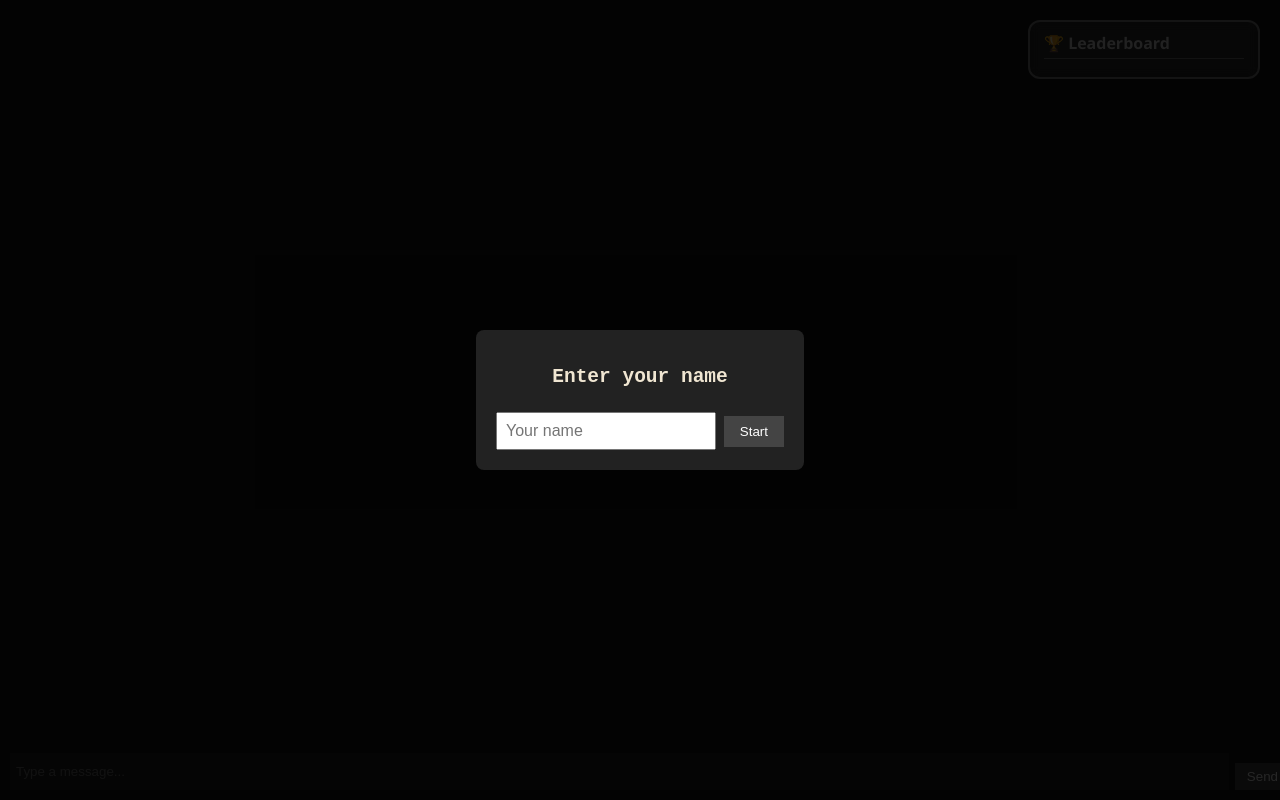
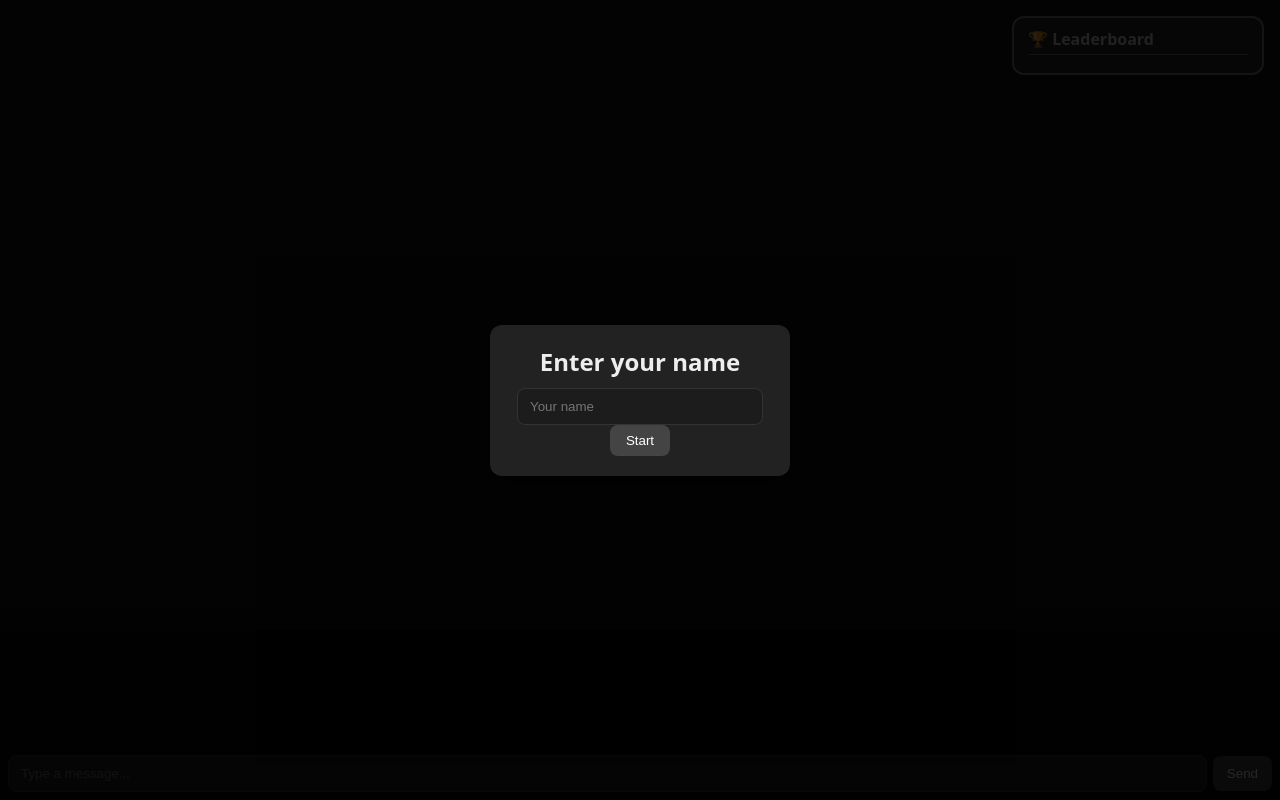
Before and after one commit to Rsho11/multiplayer-game, a website: page public/index.html in a window 1280 px wide. Drawn offline with nearby package versions, Linux system fonts and the light colour scheme; no server answers.

Commit message:
Update style.css

```diff
--- a/public/style.css
+++ b/public/style.css
@@ -1,152 +1,201 @@
-
-body {
-    font-family: monospace;
-    background-color: #1a1a1a;
-    color: #f0e6d2;
-    margin: 0;
-    padding: 20px;
-}
-#room {
-    max-width: 600px;
-    margin: auto;
-    padding: 20px;
-    background-color: #2e2e2e;
-    border-radius: 10px;
-}
-button {
-    padding: 10px 20px;
-    background-color: #444;
-    color: white;
-    border: none;
-    cursor: pointer;
-    margin-top: 10px;
-}
-#chat {
-  position: fixed;
-  bottom: 0;
-  width: 100%;
-  background: rgba(20, 20, 20, 0.8);
-  padding: 10px;
-  display: flex;
-  flex-direction: column;
-}
-#messages {
-  height: 100px;
-  overflow-y: auto;
-  font-size: 14px;
-  color: #ccc;
-  margin-bottom: 5px;
-}
-#chatForm {
-  display: flex;
-}
-#chatInput {
-  flex: 1;
-  padding: 6px;
-  background: #222;
-  color: white;
-  border: none;
-}
-#chatForm button {
-  padding: 6px 12px;
-  background: #444;
-  color: white;
-  border: none;
-  margin-left: 6px;
-}
-#nameModal {
-  position: fixed;
-  top: 0; left: 0;
-  width: 100vw; height: 100vh;
-  background: rgba(0,0,0,0.85);
-  display: flex;
-  align-items: center;
-  justify-content: center;
-  z-index: 9999;
-}
-#modalBox {
-  background: #222;
-  padding: 20px;
-  border-radius: 8px;
-  text-align: center;
-}
-#modalBox input {
-  padding: 8px;
-  margin-top: 8px;
-  width: 200px;
-  font-size: 16px;
-}
-#modalBox button {
-  margin-top: 12px;
-  padding: 8px 16px;
-  background: #444;
-  color: white;
-  border: none;
-  cursor: pointer;
-}
-#leaderboard {
-  position: fixed;
-  top: 10px;
-  right: 10px;
-  background: rgba(0,0,0,0.7);
-  padding: 10px;
-  color: white;
-  font-family: sans-serif;
-  width: 180px;
-  max-height: 300px;
-  overflow-y: auto;
-  border-radius: 8px;
-}
-#leaderboard h3 {
-  margin: 0 0 8px;
-  font-size: 16px;
-}
-#leaderboardList {
-  padding-left: 16px;
-  margin: 0;
+/* =========================================================
+   Global / Reset
+   ========================================================= */
+:root{
+  --bg: #111;
+  --panel: #222;
+  --panel-2: rgba(200,200,200,.12);
+  --text: #eee;
+  --muted: #ccc;
+  --border: #888;
+  --accent: #444;
 }
 
 html, body {
   margin: 0;
   padding: 0;
-  overflow: hidden; /* ✅ disables scrollbar */
-  width: 100%;
   height: 100%;
-  background: #111;
+  overflow: hidden;             /* No page scrollbars */
+  background: var(--bg);
+  color: var(--text);
+  font-family: system-ui, -apple-system, "Segoe UI", Roboto, Arial, sans-serif;
+  -webkit-font-smoothing: antialiased;
+  -moz-osx-font-smoothing: grayscale;
 }
 
+/* If you’re using a <canvas> (2D) or Three.js renderer canvas, this keeps it full-screen */
 canvas {
   display: block;
   position: absolute;
-  top: 0;
+  inset: 0;                     /* top:0; right:0; bottom:0; left:0; */
+}
+
+/* Buttons (shared) */
+button {
+  padding: 8px 16px;
+  background: var(--accent);
+  color: #fff;
+  border: 0;
+  border-radius: 8px;
+  cursor: pointer;
+}
+button:hover { filter: brightness(1.1); }
+
+/* Optional centered “room” panel (if you ever show it) */
+#room {
+  max-width: 640px;
+  margin: 24px auto;
+  padding: 20px;
+  background: #1a1a1a;
+  border-radius: 10px;
+}
+
+/* =========================================================
+   Name Modal
+   ========================================================= */
+#nameModal {
+  position: fixed;
+  inset: 0;
+  background: rgba(0,0,0,0.85);
+  display: flex;
+  align-items: center;
+  justify-content: center;
+  z-index: 10;
+}
+#modalBox {
+  background: var(--panel);
+  padding: 20px;
+  border-radius: 12px;
+  text-align: center;
+  min-width: 260px;
+  box-shadow: 0 8px 28px rgba(0,0,0,.45);
+}
+#modalBox h2 { margin: 0 0 10px; font-weight: 600; }
+#modalBox input {
+  display: block;
+  width: 220px;
+  margin: 8px auto 0;
+  padding: 10px 12px;
+  color: var(--text);
+  background: #1c1c1c;
+  border: 1px solid #333;
+  border-radius: 8px;
+}
+
+/* =========================================================
+   Chat Bar (fixed at bottom)
+   ========================================================= */
+#chat {
+  position: fixed;
   left: 0;
+  right: 0;
+  bottom: 0;
+  background: rgba(0,0,0,0.60);
+  padding: 8px;
+  z-index: 5;
+  box-shadow: 0 -6px 16px rgba(0,0,0,.25);
+  backdrop-filter: blur(3px);
 }
+
+#messages {
+  height: 110px;
+  overflow-y: auto;
+  color: var(--muted);
+  font-size: 14px;
+  margin: 0 0 6px;
+  padding-right: 4px; /* room for scrollbar */
+}
+
+#chatForm {
+  display: flex;
+  gap: 6px;
+  align-items: center;
+}
+
+#chatInput {
+  flex: 1;
+  padding: 10px 12px;
+  background: #1f1f1f;
+  color: #fff;
+  border: 1px solid #333;
+  border-radius: 8px;
+}
+
+#chatForm button {
+  padding: 10px 14px;
+  background: var(--accent);
+  color: #fff;
+  border: 0;
+  border-radius: 8px;
+}
+
+/* Scrollbar styling (nice but subtle) */
+#messages::-webkit-scrollbar { width: 10px; height: 10px; }
+#messages::-webkit-scrollbar-thumb { background: #2d2d2d; border-radius: 8px; }
+#messages::-webkit-scrollbar-track { background: #141414; }
+
+/* =========================================================
+   Leaderboard (gray glass)
+   ========================================================= */
 #leaderboard {
   position: fixed;
-  top: 20px;
-  right: 20px;
-  background: rgba(200, 200, 200, 0.15);
-  border: 2px solid #888;
+  top: 16px;
+  right: 16px;
+  width: 220px;
+  background: var(--panel-2);        /* translucent gray */
+  border: 2px solid var(--border);
   border-radius: 12px;
   padding: 10px 14px;
-  color: white;
-  font-family: 'Segoe UI', sans-serif;
-  font-size: 14px;
-  width: 200px;
-  box-shadow: 0 0 10px rgba(255,255,255,0.05);
+  color: var(--text);
   backdrop-filter: blur(6px);
+  z-index: 5;
+  box-shadow: 0 0 10px rgba(255,255,255,.05);
 }
 
 #leaderboard h3 {
-  margin-top: 0;
+  margin: 0 0 8px;
+  font-size: 16px;
   color: #ddd;
-  font-size: 16px;
   border-bottom: 1px solid #777;
   padding-bottom: 4px;
+  display: flex;
+  align-items: center;
+  gap: 6px;
+}
+
+#leaderboard ol,
+#leaderboard ul {
+  margin: 0;
+  padding-left: 18px;
+  list-style: decimal;
 }
 
 #leaderboard li {
-  list-style: none;
   margin: 4px 0;
   color: #eee;
+  white-space: nowrap;
+  overflow: hidden;
+  text-overflow: ellipsis;
 }
+
+/* If you use a plain list without <ol> */
+#leaderboardList {
+  padding-left: 18px;
+  margin: 0;
+}
+
+/* =========================================================
+   Responsive tweaks
+   ========================================================= */
+@media (max-width: 640px) {
+  #leaderboard { width: 180px; top: 12px; right: 12px; }
+  #messages { height: 90px; }
+  #modalBox { width: calc(100% - 48px); }
+}
+
+/* =========================================================
+   Optional utility classes
+   ========================================================= */
+.hidden { display: none !important; }
+.center { display: grid; place-items: center; }
+.muted { color: var(--muted); }
```
